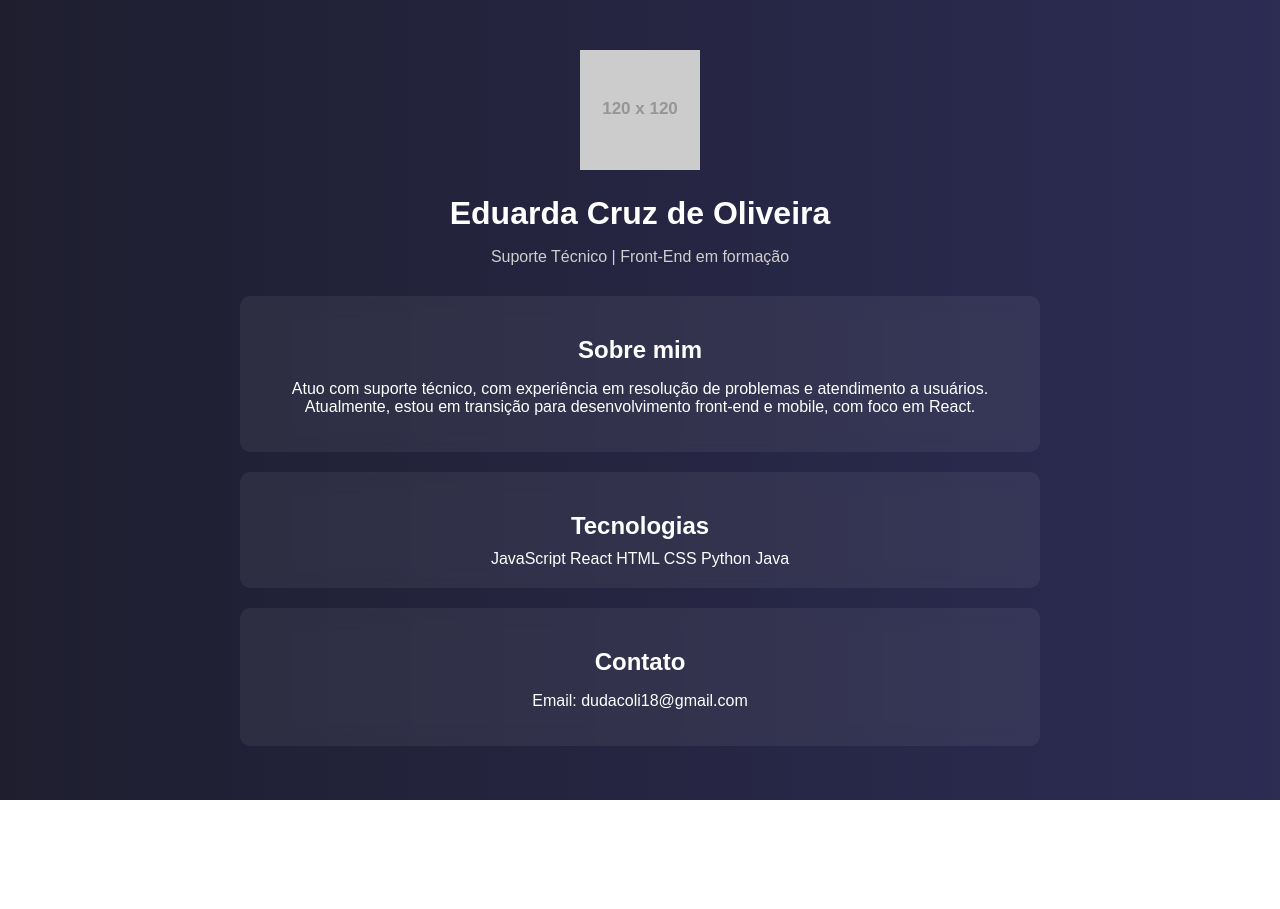
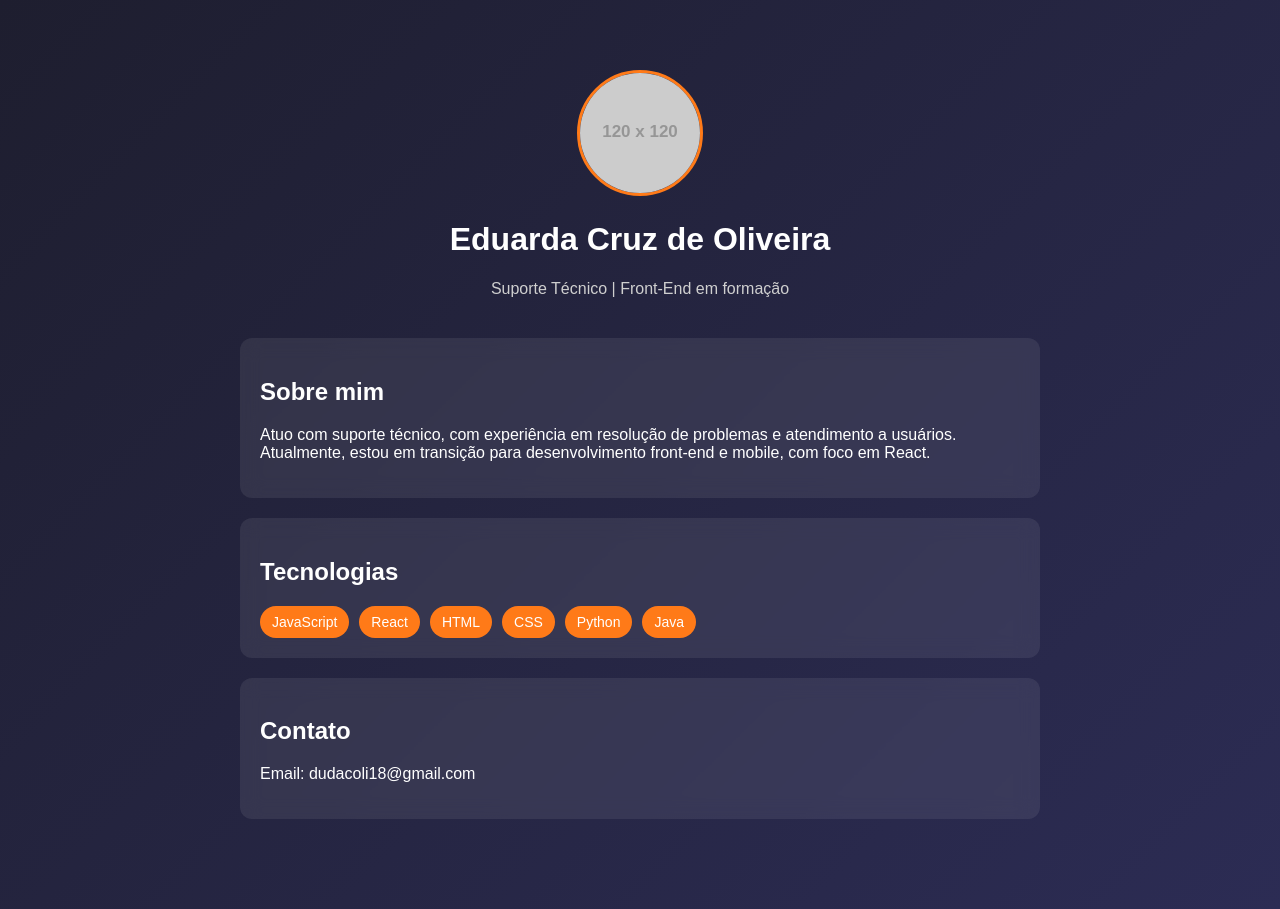
Before and after one commit to duda182/portfolio-web, a plain HTML site: page index.html in a window 1280 px wide. Before the commit the page ends 800 px from the top, so only its background shows below. Drawn offline with Linux system fonts and the light colour scheme; placeholder pictures from the web are drawn by us.

Commit message:
Update style.css

```diff
--- a/style.css
+++ b/style.css
@@ -1,42 +1,73 @@
 body {
   margin: 0;
   font-family: Arial, sans-serif;
-  background: linear-gradient(to right, #1e1e2f, #2c2c54);
+  background: linear-gradient(135deg, #1e1e2f, #2c2c54);
   color: white;
 }
 
+/* Container */
 .container {
   max-width: 800px;
   margin: 50px auto;
-  text-align: center;
+  padding: 20px;
 }
 
-h1 {
-  margin-bottom: 5px;
+/* Perfil */
+.profile {
+  text-align: center;
+  margin-bottom: 40px;
+  animation: fadeIn 1s ease;
+}
+
+.profile img {
+  width: 120px;
+  height: 120px;
+  border-radius: 50%;
+  border: 3px solid #ff7a18;
 }
 
 .subtitle {
   color: #cfcfcf;
-  margin-bottom: 30px;
 }
 
+/* Cards */
 .card {
-  background: #ffffff10;
-  border-radius: 10px;
+  background: rgba(255, 255, 255, 0.08);
+  border-radius: 12px;
   padding: 20px;
   margin-bottom: 20px;
   backdrop-filter: blur(10px);
+  transition: transform 0.3s ease, background 0.3s ease;
 }
 
-.card h2 {
-  margin-bottom: 10px;
+/* Efeito hover */
+.card:hover {
+  transform: translateY(-5px);
+  background: rgba(255, 255, 255, 0.15);
 }
 
-ul {
-  list-style: none;
-  padding: 0;
+/* Tags */
+.tags {
+  display: flex;
+  flex-wrap: wrap;
+  gap: 10px;
 }
 
-li {
-  margin: 5px 0;
+.tags span {
+  background: #ff7a18;
+  padding: 8px 12px;
+  border-radius: 20px;
+  font-size: 14px;
 }
+
+/* Animação */
+@keyframes fadeIn {
+  from {
+    opacity: 0;
+    transform: translateY(30px);
+  }
+  to {
+    opacity: 1;
+    transform: translateY(0);
+  }
+}
```
